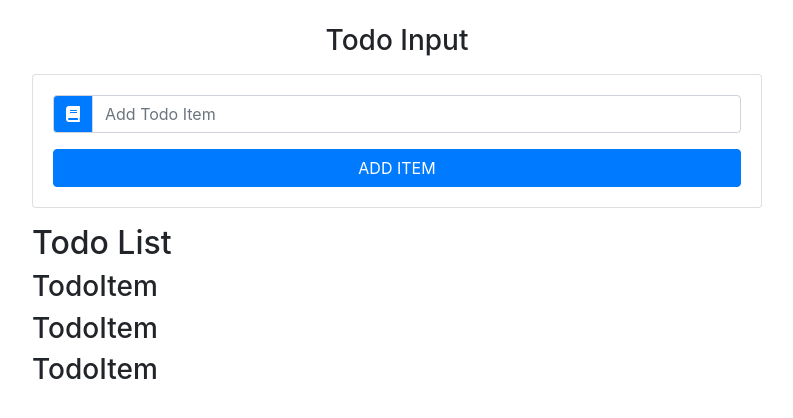
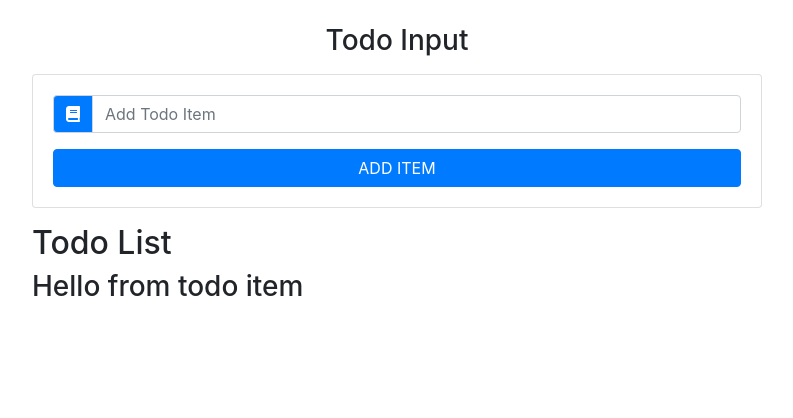
Before and after one commit to mb2o/react-todo-list, a React (Create React App) app: page / in a window 1280 px wide. Shown: the top 418 px of the page, without its empty margins (243-1036 px from the left). Built offline with nearby package versions, Linux system fonts and the light colour scheme.

Commit message:
Handle Change and HandleSubmit

```diff
--- a/src/App.js
+++ b/src/App.js
@@ -6,23 +6,33 @@ import 'bootstrap/dist/css/bootstrap.min.css';
 
 class App extends Component {
   state = {
-    items: [
-      { id: 1, title: 'Vakantiespullen inpakken' },
-      { id: 2, title: 'Boodschappen doen' },
-      { id: 3, title: 'Hond uitlaten' }
-    ],
+    items: [],
     id: uuid(),
     item: '',
     editItem: false
   };
 
   handleChange = e => {
-    console.log('Handle change');
+    this.setState({
+      item: e.target.value
+    });
   };
 
   handleSubmit = e => {
     e.preventDefault();
-    console.log('Submitting Item');
+
+    this.setState(
+      {
+        items: [
+          ...this.state.items,
+          { id: this.state.id, title: this.state.item }
+        ],
+        item: '',
+        id: uuid(),
+        editItem: false
+      },
+      () => console.log(this.state)
+    );
   };
 
   handleClear = () => {
@@ -38,8 +48,6 @@ class App extends Component {
   };
 
   render() {
-    console.log(this.state);
-
     return (
       <div className="container">
         <div className="row">
@@ -51,6 +59,7 @@ class App extends Component {
               handleSubmit={this.handleSubmit}
               editItem={this.state.editItem}
             />
+
             <TodoList
               items={this.state.items}
               handleClear={this.handleClear}
--- a/src/components/TodoItem.js
+++ b/src/components/TodoItem.js
@@ -3,9 +3,9 @@ import React, { Component } from 'react';
 export default class TodoItem extends Component {
   render() {
     return (
-      <div>
-        <h3>TodoItem</h3>
-      </div>
+      <article>
+        <h3>Hello from todo item</h3>
+      </article>
     );
   }
 }
--- a/src/components/TodoList.js
+++ b/src/components/TodoList.js
@@ -7,8 +7,6 @@ export default class TodoList extends Component {
       <section>
         <h2>Todo List</h2>
         <TodoItem />
-        <TodoItem />
-        <TodoItem />
       </section>
     );
   }
```
